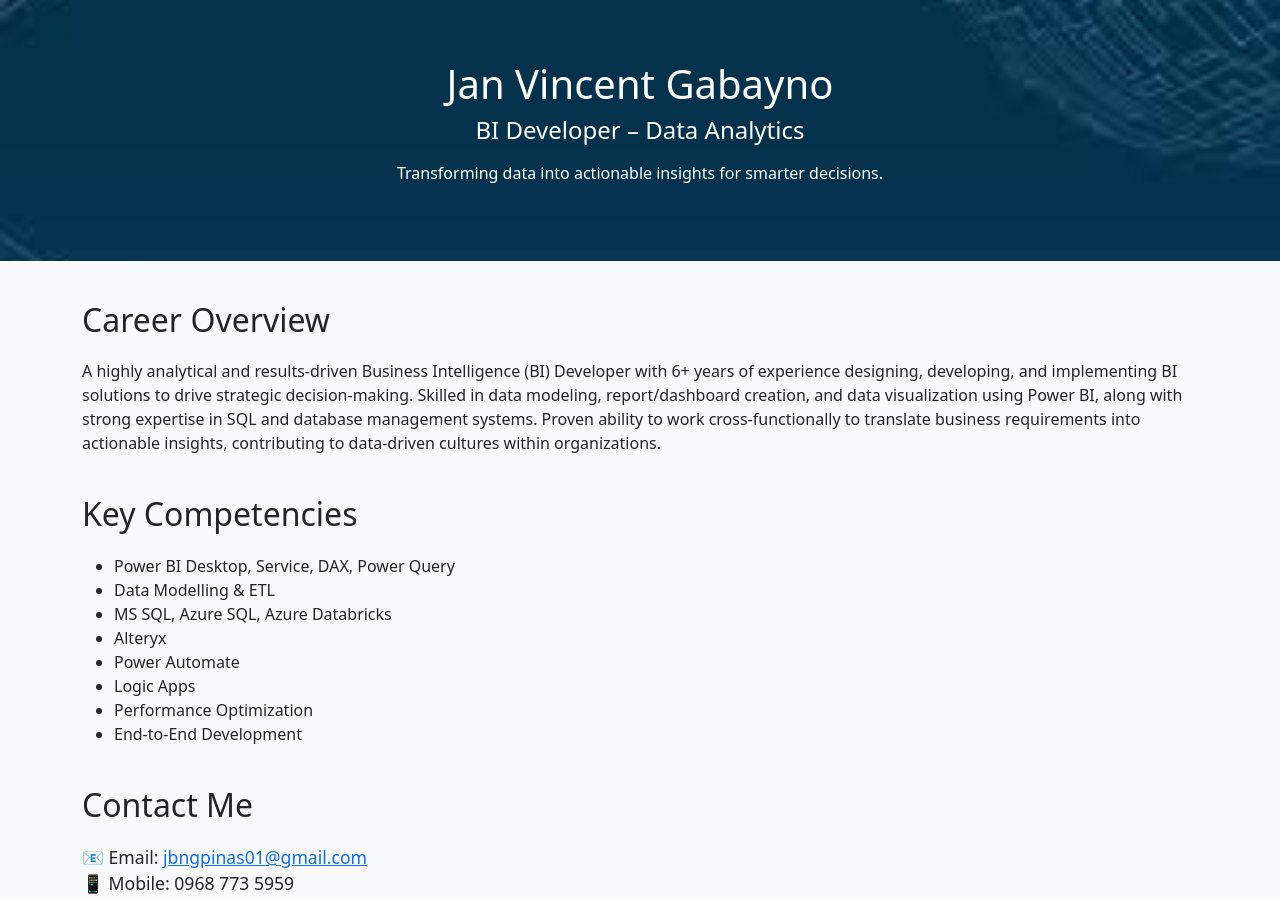
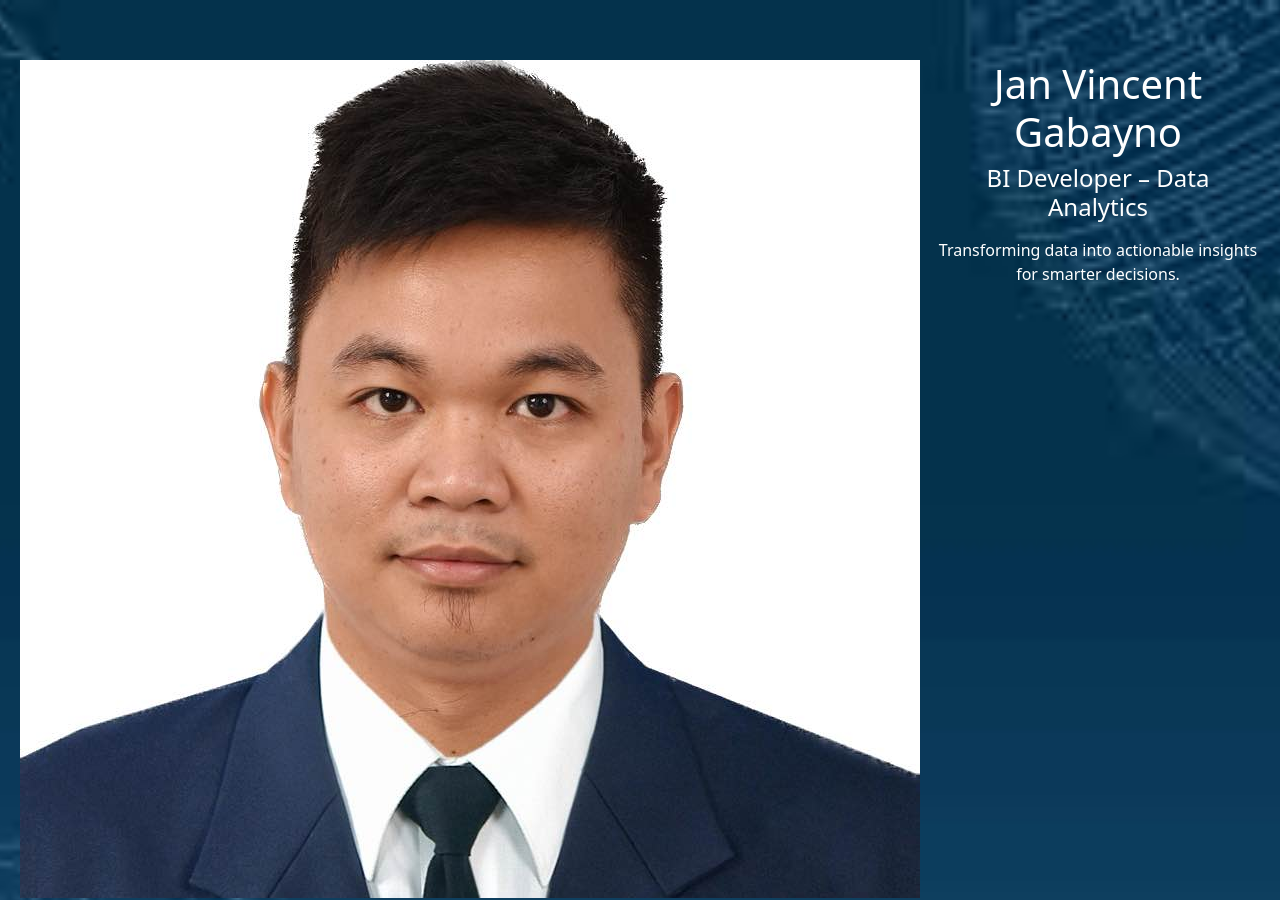
Before and after one commit to VinceGabayno/Vince-Gabayno-Power-BI-Developer, a plain HTML site: page index.html in a window 1280 px wide. Shown: the top 900 px of the page. Drawn offline with nearby package versions, Linux system fonts and the light colour scheme.

Commit message:
Update index.html
add profile picture

```diff
--- a/index.html
+++ b/index.html
@@ -28,11 +28,15 @@
 </head>
 <body>
 
-  <div class="hero">
+  <div class="hero d-flex align-items-start">
+  <img src="474746018_1678721736403632_4691149622295737913_n.jpg" alt="Profile Image" class="profile-img me-3">
+  <div>
     <h1>Jan Vincent Gabayno</h1>
     <h4>BI Developer – Data Analytics</h4>
     <p class="mt-3">Transforming data into actionable insights for smarter decisions.</p>
   </div>
+</div>
+
 
   <div class="container">
     <h2 class="section-title">Career Overview</h2>
```
